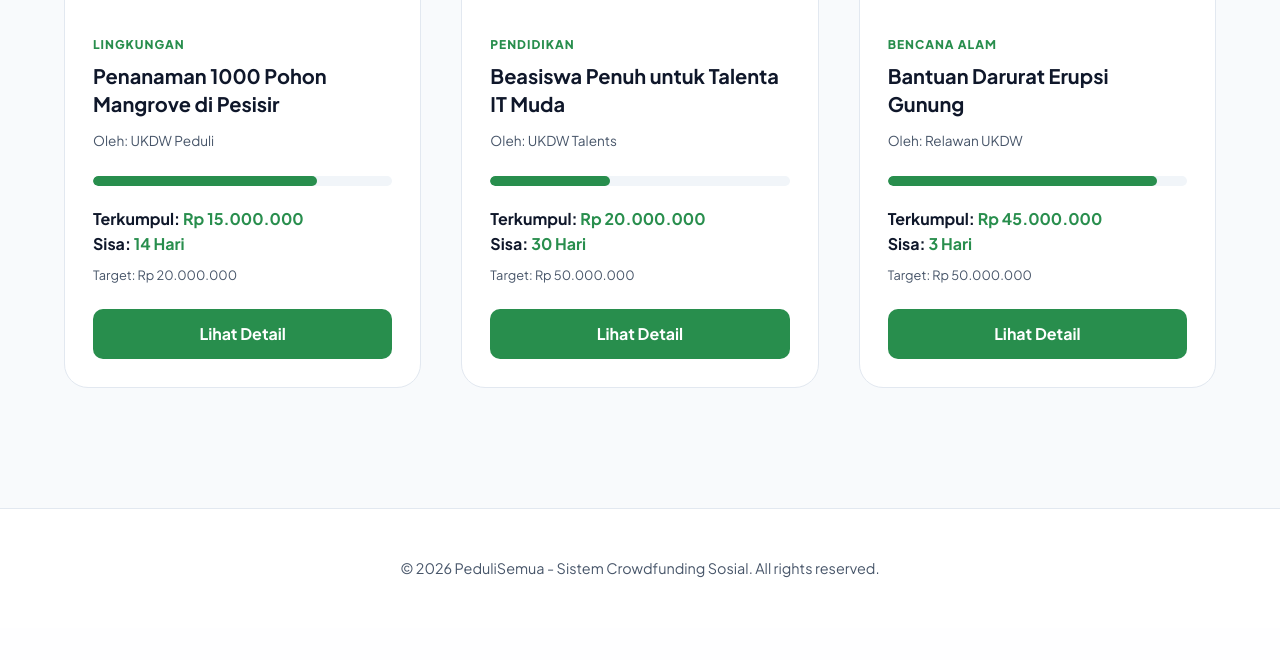
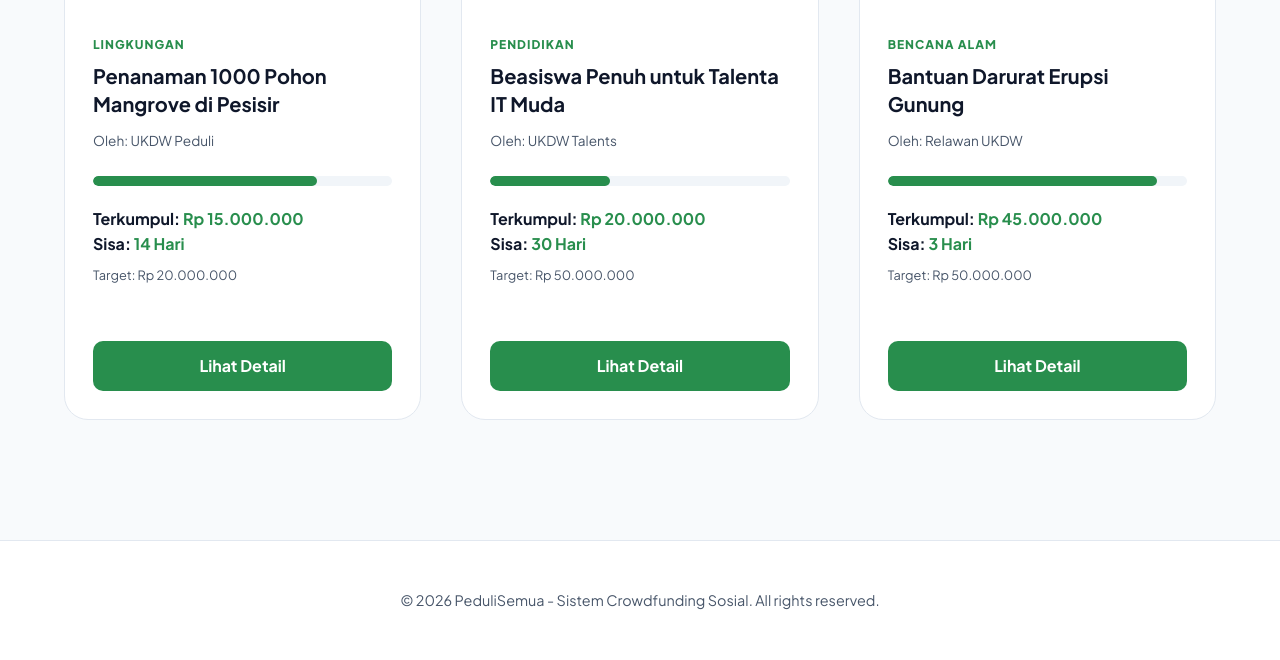
Before and after one commit to audriskasula/MiniProject-1_PrkProgweb, a PHP site: page / in a window 1280 px wide. Shown: the part 725-1385 px from the top of the page. Before the commit the page ends 1303 px from the top, so only its background shows below. Run offline with PHP 8.4, Linux system fonts and the light colour scheme.

Commit message:
fix campaign card

```diff
--- a/index.html
+++ b/index.html
@@ -65,7 +65,9 @@
                         <span>Target: Rp 20.000.000</span>
                     </div>
 
-                    <a href="detail.html" class="btn-primary mt-3">Lihat Detail</a>
+                </div>
+                <div class="button-campaign">
+                    <a href="detail.html" class="btn-primary">Lihat Detail</a>
                 </div>
             </div>
 
@@ -89,7 +91,9 @@
                         <span>Target: Rp 50.000.000</span>
                     </div>
 
-                    <a href="detail.html" class="btn-primary mt-3">Lihat Detail</a>
+                </div>
+                <div class="button-campaign">
+                    <a href="detail.html" class="btn-primary">Lihat Detail</a>
                 </div>
             </div>
 
@@ -113,7 +117,9 @@
                         <span>Target: Rp 50.000.000</span>
                     </div>
 
-                    <a href="detail.html" class="btn-primary mt-3">Lihat Detail</a>
+                </div>
+                <div class="button-campaign">
+                    <a href="detail.html" class="btn-primary">Lihat Detail</a>
                 </div>
             </div>
         </div>
--- a/style.css
+++ b/style.css
@@ -271,6 +271,12 @@ footer p {
 }
 
 .card-body {
+    padding: 1.75rem;
+    min-height: 300px;
+
+}
+
+.button-campaign {
     padding: 1.75rem;
 }
 
```
